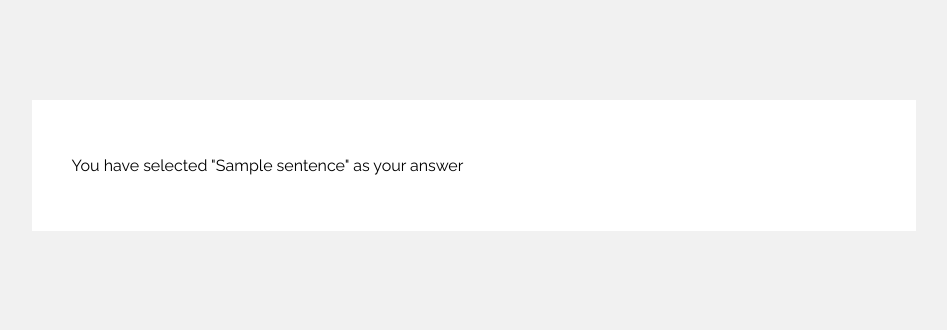
After one commit to LL01-Business-Dowell/100007-dowellsocialmedia, a Django app: template templates/display_selected_result.html in a window 1280 px wide. The commit adds this page. Shown: the top 330 px of the page, without its empty margins (166-1113 px from the left). Run offline with Django 3.2, Linux system fonts and the light colour scheme; the template is opened without the code that fills it: most values are stand-ins (such as "Sample title", 1, 10 or a date in 2020).

Commit message:
added sentence selector

```diff
--- /dev/null
+++ b/templates/display_selected_result.html
@@ -0,0 +1,35 @@
+<!DOCTYPE html>
+<html>
+<meta name="viewport" content="width=device-width, initial-scale=1.0">
+<link href="https://fonts.googleapis.com/css?family=Raleway" rel="stylesheet">
+<style>
+    * {
+        box-sizing: border-box;
+    }
+
+    body {
+        background-color: #f1f1f1;
+    }
+
+    #ansDisplay {
+        background-color: #ffffff;
+        margin: 100px auto;
+        font-family: Raleway;
+        padding: 40px;
+        width: 70%;
+        min-width: 300px;
+    }
+
+
+
+
+
+</style>
+<body>
+
+<div id="ansDisplay">
+    <p> You have selected "{{ sentence }}" as your answer</p>
+</div>
+
+</body>
+</html>
```
Also changed, not shown: templates/answer_display.html (+5 -6 lines), website/models.py (+14 -7 lines), website/views.py (+4 -5 lines), db.sqlite3, website/migrations/0016_selectedresult.py (added).
